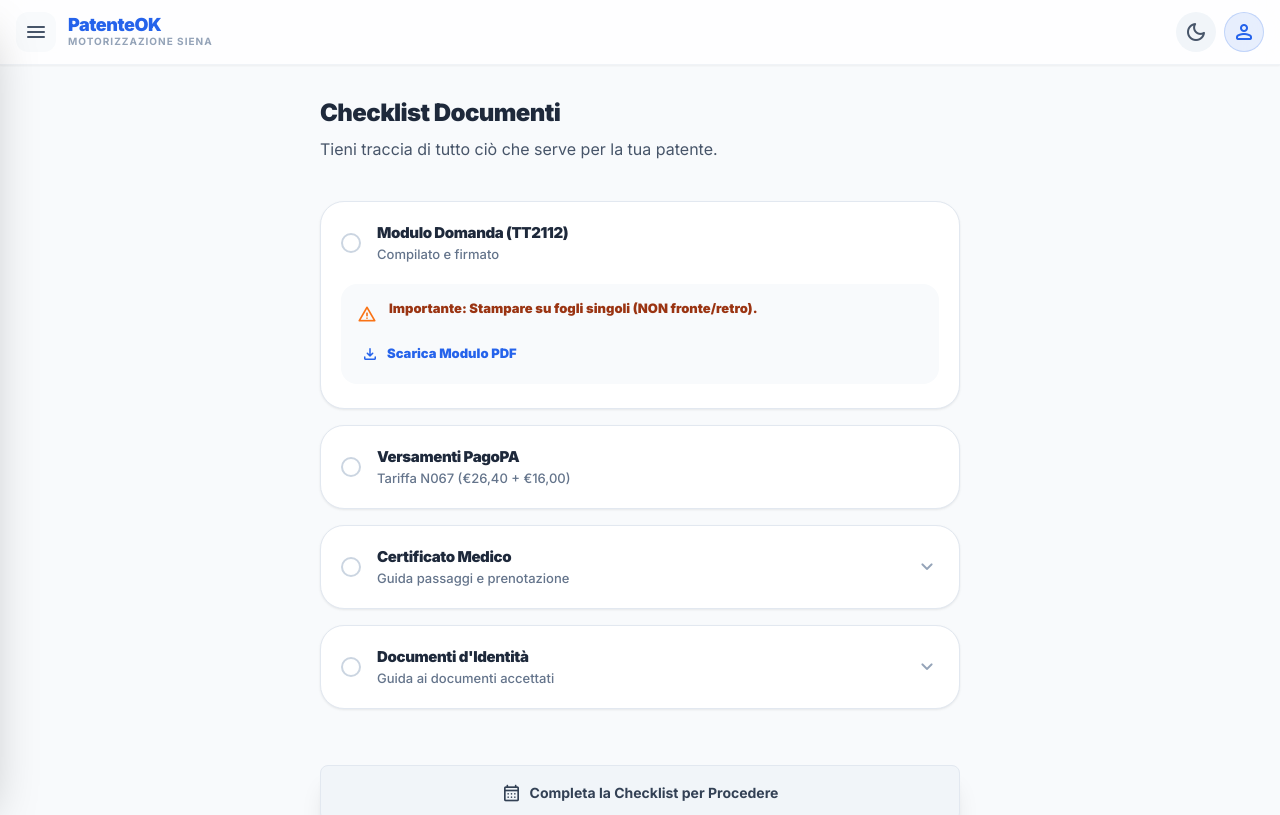
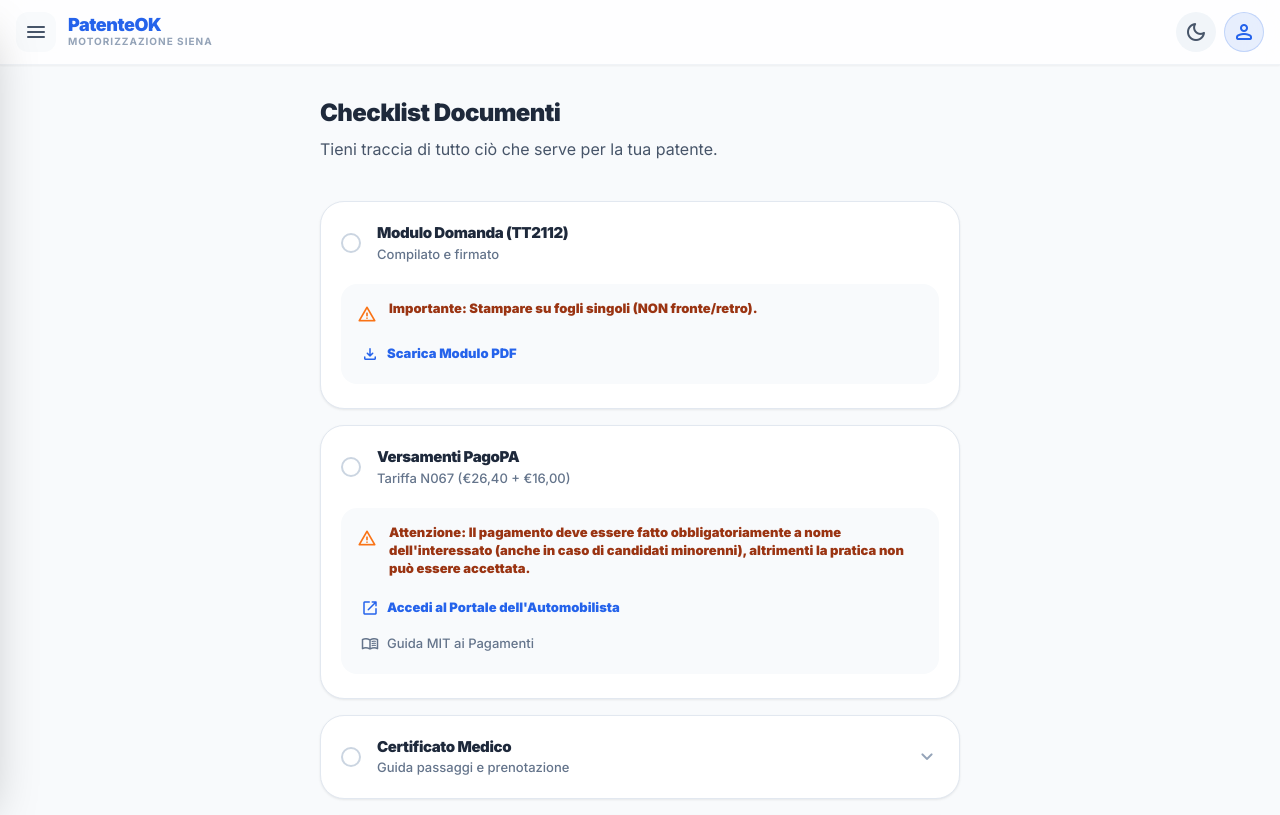
Before and after one commit to paselsoft/PatenteOK, a React (Vite) app: page /documents in a window 1280 px wide. Shown: the top 815 px of the page. Built offline with nearby package versions, Linux system fonts and the light colour scheme.

Commit message:
fix: resolve data persistence for new links and add MIT PagoPA guide

```diff
--- a/src/components/DocumentList.tsx
+++ b/src/components/DocumentList.tsx
@@ -95,6 +95,50 @@ const DocumentList: React.FC = () => {
               </div>
             )}
 
+            {/* Sub-content per PagoPA */}
+            {doc.id === DOCUMENT_IDS.PAGOPA && !doc.completed && (
+              <div className="px-5 pb-6 pt-0">
+                <div className="bg-slate-50 rounded-2xl p-4 flex flex-col gap-3">
+                  {doc.warningText && (
+                    <div className="flex items-start gap-3">
+                      <span className="material-symbols-rounded text-orange-500 text-xl">warning</span>
+                      <p className="text-[13px] font-black text-orange-800 leading-snug">
+                        {doc.warningText}
+                      </p>
+                    </div>
+                  )}
+
+                  <div className="flex flex-col gap-2 mt-1">
+                    {/* Link Portale */}
+                    {doc.externalLink && (
+                      <a
+                        href={doc.externalLink}
+                        target="_blank"
+                        rel="noopener noreferrer"
+                        className="flex items-center gap-2 text-primary text-[13px] font-black hover:underline px-1 transition-colors"
+                      >
+                        <span className="material-symbols-rounded text-lg">open_in_new</span>
+                        {doc.externalLinkText || "Apri collegamento"}
+                      </a>
+                    )}
+
+                    {/* Link Guida MIT */}
+                    {doc.guideUrl && (
+                      <a
+                        href={doc.guideUrl}
+                        target="_blank"
+                        rel="noopener noreferrer"
+                        className="flex items-center gap-2 text-slate-500 hover:text-slate-700 text-[13px] font-medium hover:underline px-1 transition-colors"
+                      >
+                        <span className="material-symbols-rounded text-lg">menu_book</span>
+                        {doc.guideUrlText || "Consulta Guida Ufficiale"}
+                      </a>
+                    )}
+                  </div>
+                </div>
+              </div>
+            )}
+
             {/* Guide espanse */}
             <AnimatePresence>
               {isExpanded && (
--- a/src/constants.ts
+++ b/src/constants.ts
@@ -30,6 +30,8 @@ export const INITIAL_DOCUMENTS: DocumentItem[] = [
     warningText: 'Attenzione: Il pagamento deve essere fatto obbligatoriamente a nome dell\'interessato (anche in caso di candidati minorenni), altrimenti la pratica non può essere accettata.',
     externalLink: 'https://www.ilportaledellautomobilista.it/web/portale-automobilista/loginspid',
     externalLinkText: "Accedi al Portale dell'Automobilista",
+    guideUrl: 'https://www.mit.gov.it/guida-pagamenti-pratiche-motorizzazione-con-pagopa',
+    guideUrlText: 'Guida MIT ai Pagamenti',
   },
   {
     id: DOCUMENT_IDS.MEDICAL_CERT,
--- a/src/context/AppContext.tsx
+++ b/src/context/AppContext.tsx
@@ -68,16 +68,14 @@ export const AppProvider: React.FC<{ children: React.ReactNode }> = ({ children
       // 2. Mappa lo stato di completamento attuale
       const completionMap = new Map(prevDocs.map(d => [d.id, d.completed]));
 
-      // 3. Crea la nuova lista preservando i completamenti
+      // 3. Crea la nuova lista: PRENDE TUTTO da expectedDocs (statico fresco) e sovrascrive SOLO completed dallo stato precedente
       const nextDocs = expectedDocs.map(doc => ({
-        ...doc,
-        completed: completionMap.has(doc.id) ? completionMap.get(doc.id)! : false
+        ...doc, // Prendi titolo, subtitle, links, warningText aggiornati da constants
+        completed: completionMap.has(doc.id) ? completionMap.get(doc.id)! : false // Mantieni solo lo stato user
       }));
 
-      // 4. Optimization Check: Aggiorna SOLO se la lista è cambiata (evita loop)
-      const hasChanged =
-        prevDocs.length !== nextDocs.length ||
-        prevDocs.some((doc, index) => doc.id !== nextDocs[index].id);
+      // 4. Optimization Check: Aggiorna se la lista è cambiata (struttura o contenuto)
+      const hasChanged = JSON.stringify(prevDocs) !== JSON.stringify(nextDocs);
 
       return hasChanged ? nextDocs : prevDocs;
     });
--- a/src/types.ts
+++ b/src/types.ts
@@ -47,6 +47,8 @@ export interface DocumentItem {
   warningText?: string;
   externalLink?: string;
   externalLinkText?: string;
+  guideUrl?: string; // Link per guide extra (es. MIT)
+  guideUrlText?: string;
 }
 
 export interface ProfileInfo {
```
Also changed, not shown: 1 other file (tests, documents, lock files or other folders).
